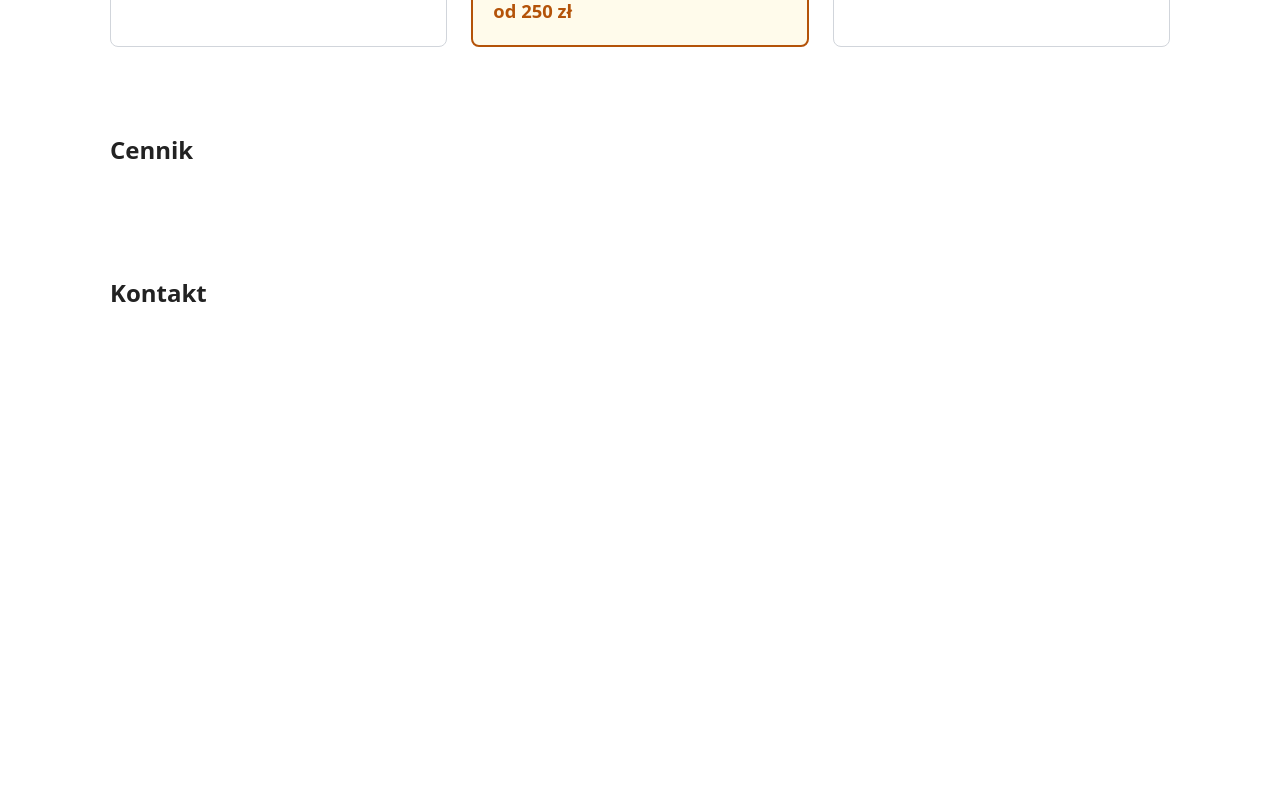
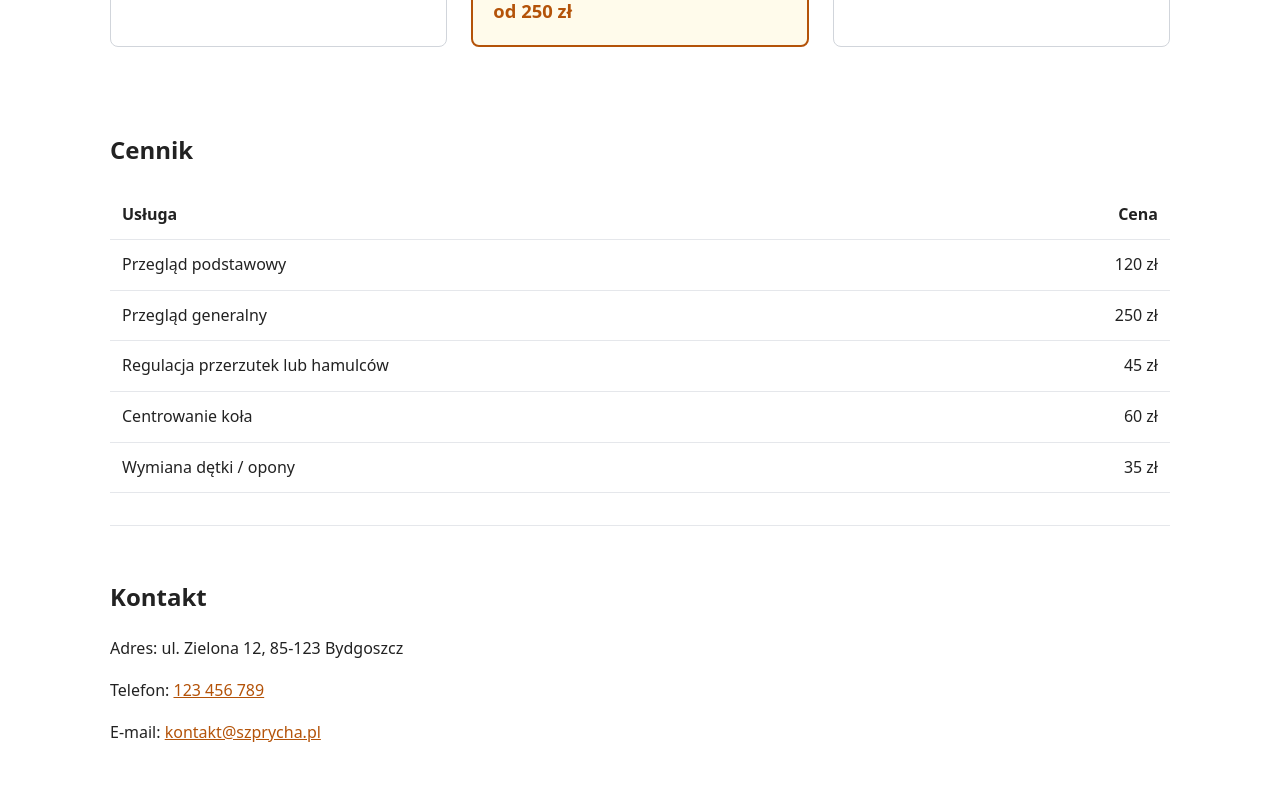
Before and after one commit to kmil79/ti-lab-guminski, a PHP site: page / in a window 1280 px wide. Shown: the part 412-1205 px from the top of the page. Before the commit the page ends 714 px from the top, so only its background shows below. Run offline with PHP 8.4, Linux system fonts and the light colour scheme.

Commit message:
lab4: cennik i kontakt

```diff
--- a/index.html
+++ b/index.html
@@ -44,11 +44,44 @@
 
         <section id="cennik">
             <h2>Cennik</h2>
+            <table class="price-table">
+                <thead>
+                    <tr>
+                        <th>Usługa</th>
+                        <th class="num">Cena</th>
+                    </tr>
+                </thead>
+                <tbody>
+                    <tr>
+                        <td>Przegląd podstawowy</td>
+                        <td class="num">120 zł</td>
+                    </tr>
+                    <tr>
+                        <td>Przegląd generalny</td>
+                        <td class="num">250 zł</td>
+                    </tr>
+                    <tr>
+                        <td>Regulacja przerzutek lub hamulców</td>
+                        <td class="num">45 zł</td>
+                    </tr>
+                    <tr>
+                        <td>Centrowanie koła</td>
+                        <td class="num">60 zł</td>
+                    </tr>
+                    <tr>
+                        <td>Wymiana dętki / opony</td>
+                        <td class="num">35 zł</td>
+                    </tr>
+                </tbody>
+            </table>
         </section>
     </main>
 
     <footer id="kontakt">
         <h2>Kontakt</h2>
+        <p>Adres: ul. Zielona 12, 85-123 Bydgoszcz</p>
+        <p>Telefon: <a href="tel:+48123456789">123 456 789</a></p>
+        <p>E-mail: <a href="mailto:kontakt@szprycha.pl">kontakt@szprycha.pl</a></p>
     </footer>
 </body>
 </html>
--- a/style.css
+++ b/style.css
@@ -57,6 +57,12 @@ section, footer {
   border-radius: 8px;
   padding: 20px;
   background-color: #ffffff;
+  transition: transform 0.2s ease, box-shadow 0.2s ease;
+}
+
+.card:hover {
+  transform: translateY(-6px);
+  box-shadow: 0 10px 20px rgba(0, 0, 0, 0.1);
 }
 
 .card--highlight {
@@ -81,3 +87,36 @@ section, footer {
   color: #b45309;
   margin-bottom: 0;
 }
+
+.price-table {
+  width: 100%;
+  border-collapse: collapse;
+  margin-top: 12px;
+}
+
+.price-table th,
+.price-table td {
+  padding: 12px;
+  border-bottom: 1px solid #e5e7eb;
+  text-align: left;
+}
+
+.price-table th.num,
+.price-table td.num {
+  text-align: right;
+}
+
+footer {
+  border-top: 1px solid #e5e7eb;
+}
+
+footer a {
+  color: #b45309;
+}
+
+@media (max-width: 600px) {
+  .site-header {
+    flex-direction: column;
+    gap: 12px;
+  }
+}
```
